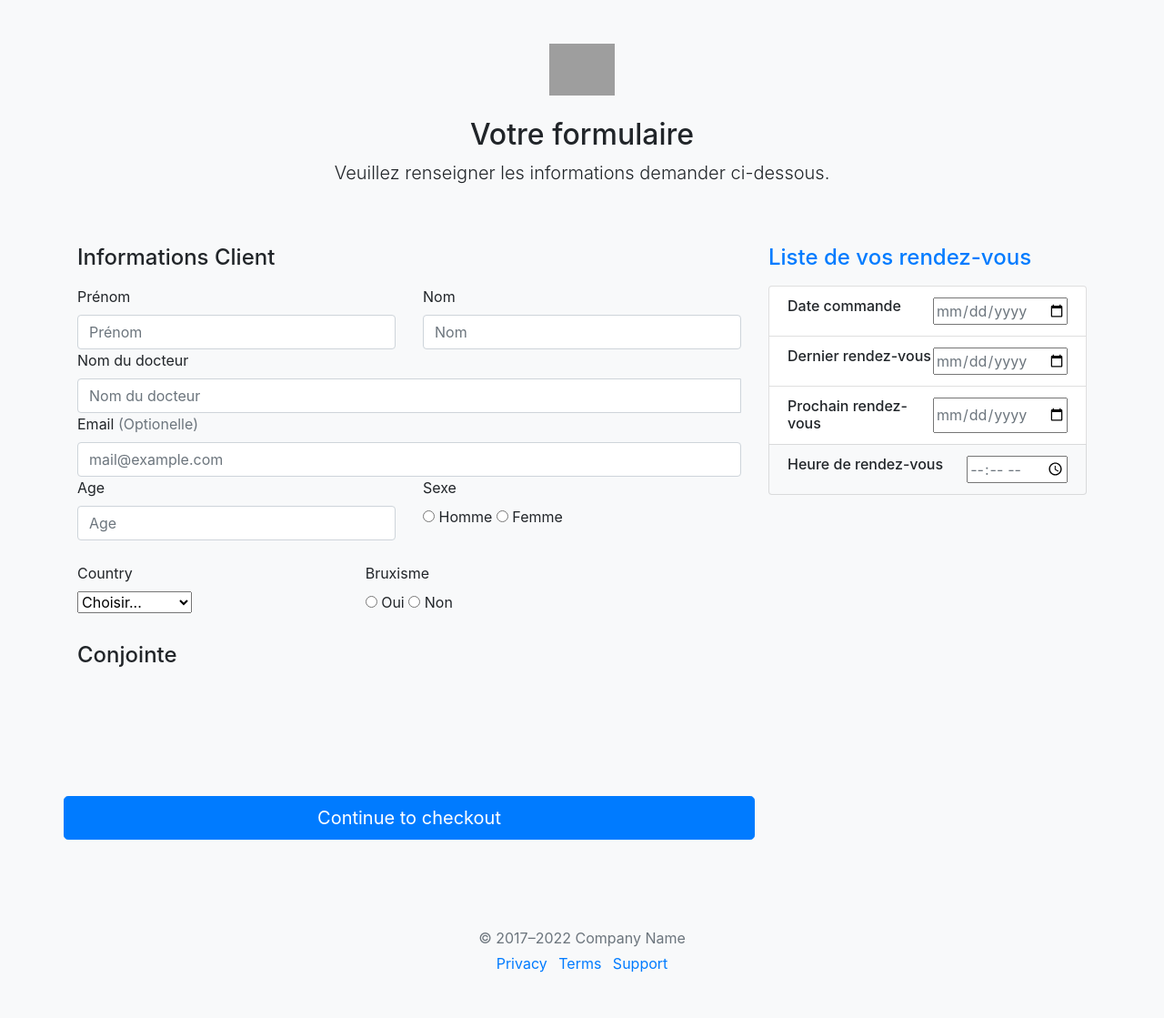
After one commit to GARNIER-Emmanuel/form_dentiste_symfony, a Symfony app: template templates/pages_formulaires/formulaire.html.twig in a window 1280 px wide. The commit adds this page. Shown: the whole page at 91% size. Run offline with Twig, Linux system fonts and the light colour scheme; the template is opened without the code that fills it, so the values that code supplies are empty; some libraries are stand-ins or nearby versions; grey boxes are pictures that could not be loaded.

Commit message:
🐛  [ Formulaire ] update

```diff
--- /dev/null
+++ b/templates/pages_formulaires/formulaire.html.twig
@@ -0,0 +1,174 @@
+{% extends 'base.html.twig' %}
+
+{% block title %}Formulaire{% endblock %}
+
+
+{% block body %}
+<body class="bg-light">
+
+<div class="container">
+  <main>
+    <div class="py-5 text-center">
+      <img class="d-block mx-auto mb-4" src="/docs/5.3/assets/brand/bootstrap-logo.svg" alt="logo dentiste" width="72" height="57">
+      <h2>Votre formulaire</h2>
+      <p class="lead">Veuillez renseigner les informations demander ci-dessous.</p>
+    </div>
+
+    <div class="row g-5">
+      <div class="col-md-5 col-lg-4 order-md-last">
+        <h4 class="d-flex justify-content-between align-items-center mb-3">
+          <span class="text-primary">Liste de vos rendez-vous</span>
+
+        </h4>
+        <ul class="list-group mb-3">
+          <li class="list-group-item d-flex justify-content-between lh-sm">
+            <div>
+              <h6 class="my-0">Date commande</h6>
+            </div>
+            <input type="date" class="text-muted"></input>
+          </li>
+          <li class="list-group-item d-flex justify-content-between lh-sm">
+            <div>
+              <h6 class="my-0">Dernier rendez-vous</h6>
+            </div>
+            <input type="date" class="text-muted"></input>
+          </li>
+          <li class="list-group-item d-flex justify-content-between lh-sm">
+            <div>
+              <h6 class="my-0">Prochain rendez-vous</h6>
+            </div>
+            <input type="date" class="text-muted"></input>
+          </li>
+          <li class="list-group-item d-flex justify-content-between bg-light">
+            <div class="my-0">
+              <h6 class="my-0">Heure de rendez-vous</h6>
+            </div>
+              <input type="time" class="text-muted"></input>
+          </li>
+        </ul>
+
+
+      </div>
+      <div class="col-md-7 col-lg-8">
+        <h4 class="mb-3">Informations Client</h4>
+        <form class="needs-validation" novalidate="">
+          <div class="row g-3">
+            <div class="col-sm-6">
+              <label for="firstName" class="form-label">Prénom</label>
+              <input type="text" class="form-control" id="firstName" placeholder="Prénom" value="" required="">
+              <div class="invalid-feedback">
+                Valid first name is required.
+              </div>
+            </div>
+
+            <div class="col-sm-6">
+              <label for="lastName" class="form-label">Nom</label>
+              <input type="text" class="form-control" id="lastName" placeholder="Nom" value="" required="">
+              <div class="invalid-feedback">
+                Valid last name is required.
+              </div>
+            </div>
+
+            <div class="col-12">
+              <label for="username" class="form-label">Nom du docteur</label>
+              <div class="input-group has-validation">
+                <input type="text" class="form-control" id="username" placeholder="Nom du docteur" required="">
+              <div class="invalid-feedback">
+                  Le nom de votre docteur est obligatoire.
+                </div>
+              </div>
+            </div>
+
+            <div class="col-12">
+              <label for="email" class="form-label">Email <span class="text-muted">(Optionelle)</span></label>
+              <input type="email" class="form-control" id="email" placeholder="mail@example.com">
+              <div class="invalid-feedback">
+                S'il vous plait entrez une adresse valide.
+              </div>
+            </div>
+
+
+            <div class="col-sm-6">
+              <label for="firstName" class="form-label">Age</label>
+              <input type="number" class="form-control" id="firstName" placeholder="Age" value="" required="">
+              <div class="invalid-feedback">
+                Valid first name is required.
+              </div>
+            </div>
+
+            <div class="col-sm-6">
+              <label for="lastName" class="form-label">Sexe</label><br>
+              <input type="radio" id="contactChoice1"
+     name="contact" value="email">
+    <label for="contactChoice1">Homme</label>
+
+    <input type="radio" id="contactChoice2"
+     name="contact" value="telephone">
+    <label for="contactChoice2">Femme</label>
+              <div class="invalid-feedback">
+                Valid last name is required.
+              </div>
+            </div>
+
+            <div class="col-md-5"><br>
+              <label for="country" class="form-label">Country</label><br>
+              <select class="form-select" id="country" required="">
+                <option value="">Choisir...</option>
+                <option>Triangulaire</option>
+                <option>Carré</option>
+                <option>Rond</option>
+                <option>Réctangulaire</option>
+              </select>
+              <div class="invalid-feedback">
+                Please select a valid country.
+              </div>
+            </div>
+
+            <div class="col-md-4"><br>
+              <label for="lastName" class="form-label">Bruxisme</label><br>
+              <input type="radio" id="contactChoice1"
+     name="contact" value="email">
+    <label for="contactChoice1">Oui</label>
+
+    <input type="radio" id="contactChoice2"
+     name="contact" value="telephone">
+    <label for="contactChoice2">Non</label>
+         </div>
+
+
+        <div class="col-md-7 col-lg-8"><br>
+        <h4 class="mb-3">Conjointe</h4>
+
+
+
+        </div>
+
+
+          <hr class="py-5 my-5">
+
+          <button class="w-100 btn btn-primary btn-lg" type="submit">Continue to checkout</button>
+        </form>
+      </div>
+    </div>
+  </main>
+
+  <footer class="my-5 pt-5 text-muted text-center text-small">
+    <p class="mb-1">© 2017–2022 Company Name</p>
+    <ul class="list-inline">
+      <li class="list-inline-item"><a href="#">Privacy</a></li>
+      <li class="list-inline-item"><a href="#">Terms</a></li>
+      <li class="list-inline-item"><a href="#">Support</a></li>
+    </ul>
+  </footer>
+</div>
+
+
+    <script src="/docs/5.3/dist/js/bootstrap.bundle.min.js" integrity="sha384-w76AqPfDkMBDXo30jS1Sgez6pr3x5MlQ1ZAGC+nuZB+EYdgRZgiwxhTBTkF7CXvN" crossorigin="anonymous"></script>
+
+      <script src="checkout.js"></script>
+
+
+</body>
+
+
+{% endblock %}
--- a/templates/security/login.html.twig
+++ b/templates/security/login.html.twig
@@ -6,7 +6,8 @@
 {% block body %}
 
 
-<body class="py-5 text-center">
+
+<body class="py-5 my-5 text-center">
 
 
     <div class="w-25 container" >
```
Also changed, not shown: src/Controller/SecurityController.php (+11 -0 lines).
